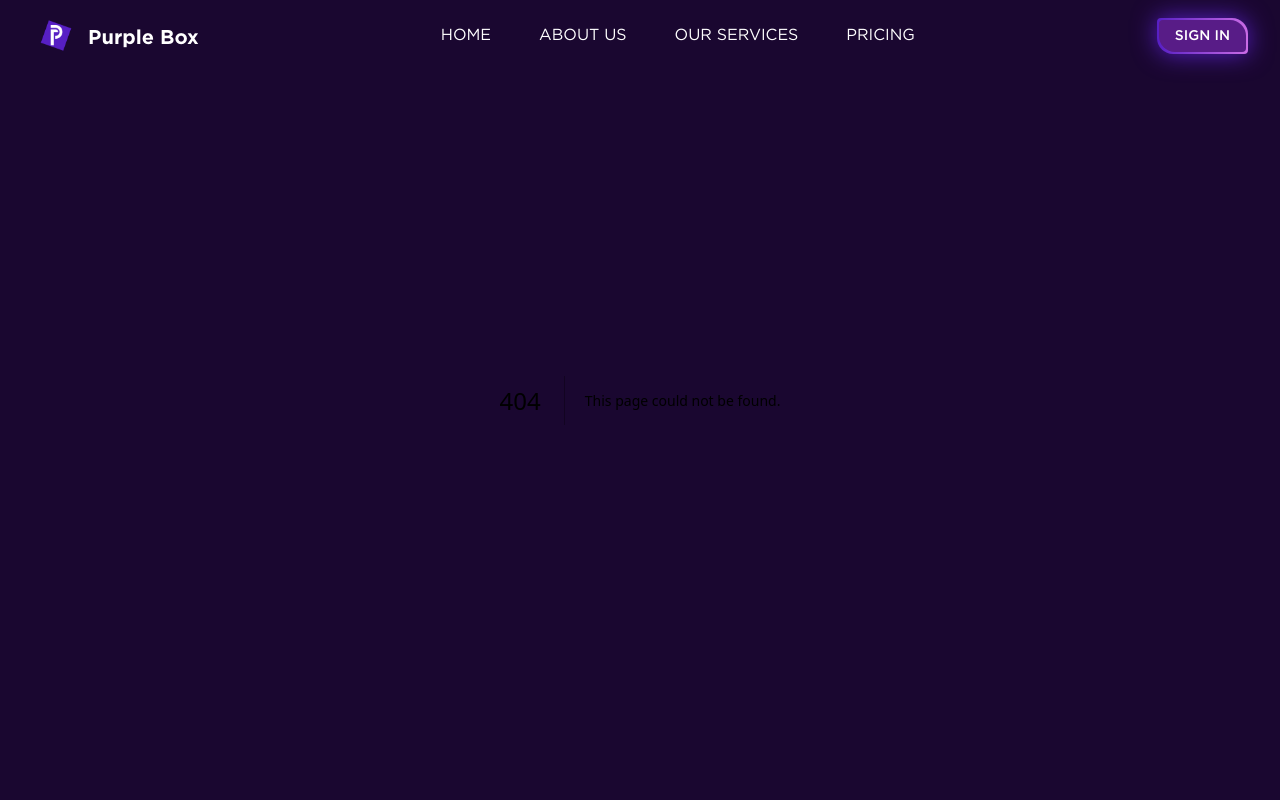
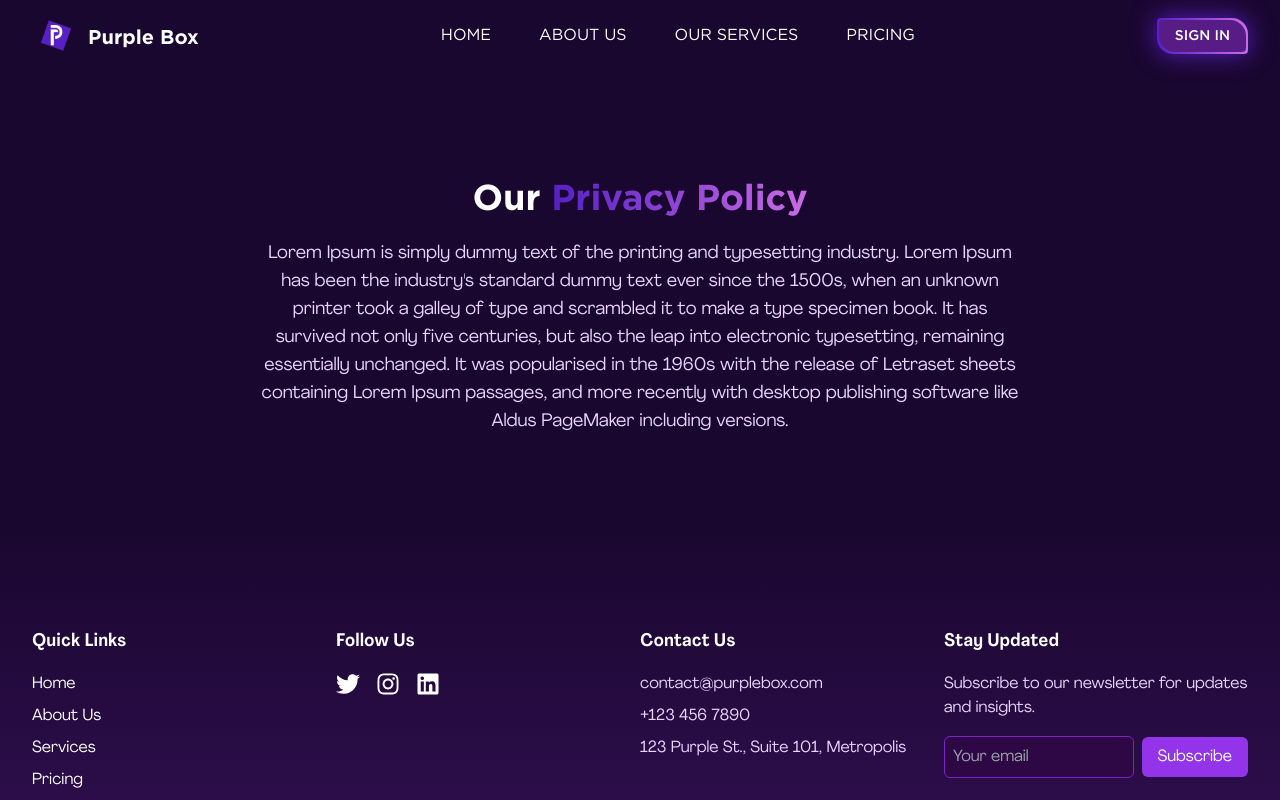
Before and after one commit to VooYee/Purple-Box, a Next.js app: page /privacy-policy in a window 1280 px wide. Before the commit this address had no page. Shown: the top 800 px of the page. Built offline with nearby package versions, Linux system fonts and the light colour scheme.

Commit message:
feat: add privacy policy page

```diff
--- /dev/null
+++ b/app/privacy-policy/page.tsx
@@ -0,0 +1,17 @@
+"use client";
+
+import Main from "@/components/privacy-policy/Main";
+// Library Import
+import React from "react";
+
+// Components Import
+
+const PrivacyPolicy = () => {
+  return (
+    <div className=" text-white bg-[#1a0730] space-y-20 py-16 px-8">
+      <Main />
+    </div>
+  );
+};
+
+export default PrivacyPolicy;
--- /dev/null
+++ b/components/privacy-policy/Main.tsx
@@ -0,0 +1,69 @@
+"use client";
+
+// Library Import
+import React from "react";
+import { motion, useAnimation } from "framer-motion";
+import { useInView } from "react-intersection-observer";
+
+const Main = () => {
+  const { ref, inView } = useInView({
+    triggerOnce: true,
+    threshold: 0.2,
+  });
+
+  const animationControls = useAnimation();
+
+  React.useEffect(() => {
+    if (inView) {
+      animationControls.start("visible");
+    }
+  }, [inView, animationControls]);
+
+  const containerVariants = {
+    hidden: { opacity: 0, y: 50 },
+    visible: {
+      opacity: 1,
+      y: 0,
+      transition: { duration: 0.8, staggerChildren: 0.2 },
+    },
+  };
+
+  const textVariants = {
+    hidden: { opacity: 0, y: 30 },
+    visible: { opacity: 1, y: 0, transition: { duration: 0.8 } },
+  };
+
+  return (
+    <motion.div
+      ref={ref}
+      className="text-center space-y-6 mt-[80px] wrapper"
+      initial="hidden"
+      animate={animationControls}
+      variants={containerVariants}
+    >
+      <motion.h1
+        className="text-3xl lg:text-4xl font-bold font-gotham text-white"
+        variants={textVariants}
+      >
+        Our <span className="text-gradient">Privacy Policy</span>
+      </motion.h1>
+
+      <motion.p
+        className="max-w-3xl mx-auto text-md lg:text-lg text-purple-200"
+        variants={textVariants}
+      >
+        Lorem Ipsum is simply dummy text of the printing and typesetting
+        industry. Lorem Ipsum has been the industry&apos;s standard dummy text
+        ever since the 1500s, when an unknown printer took a galley of type and
+        scrambled it to make a type specimen book. It has survived not only five
+        centuries, but also the leap into electronic typesetting, remaining
+        essentially unchanged. It was popularised in the 1960s with the release
+        of Letraset sheets containing Lorem Ipsum passages, and more recently
+        with desktop publishing software like Aldus PageMaker including
+        versions.
+      </motion.p>
+    </motion.div>
+  );
+};
+
+export default Main;
```
